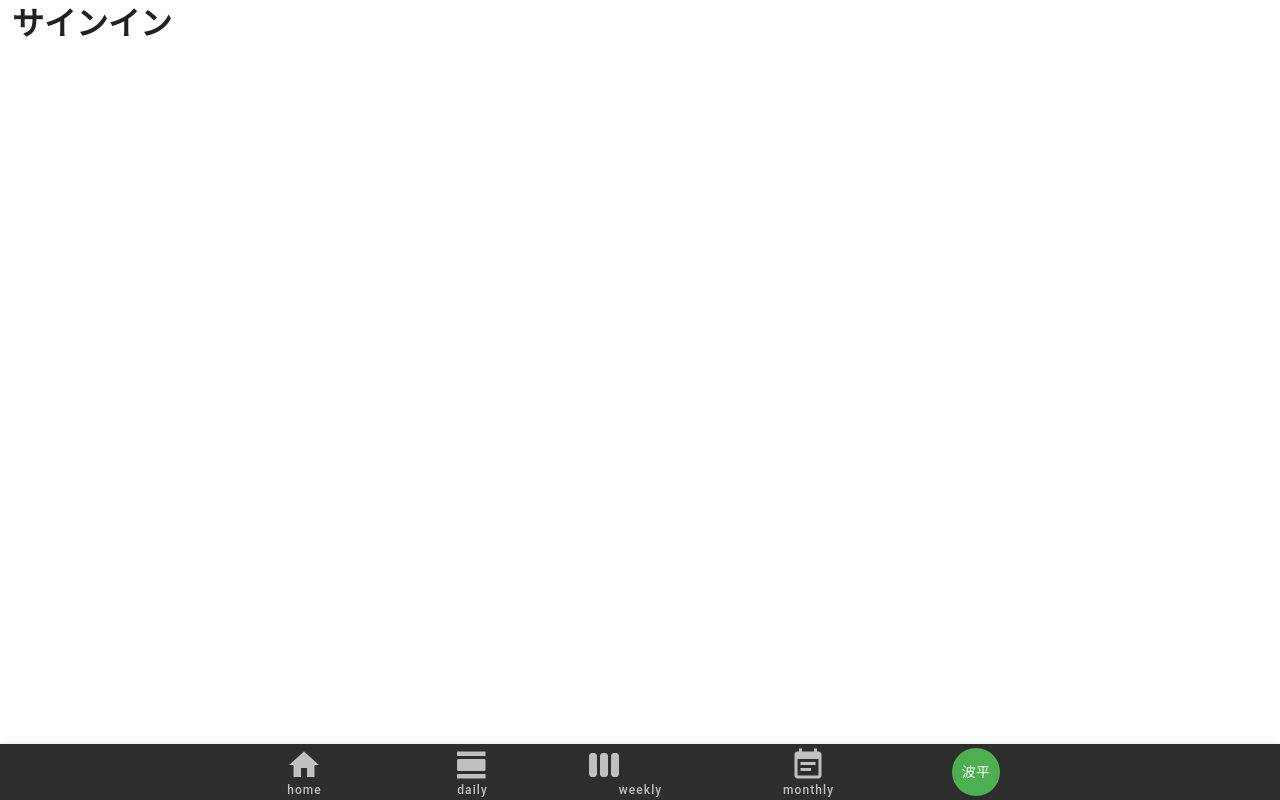
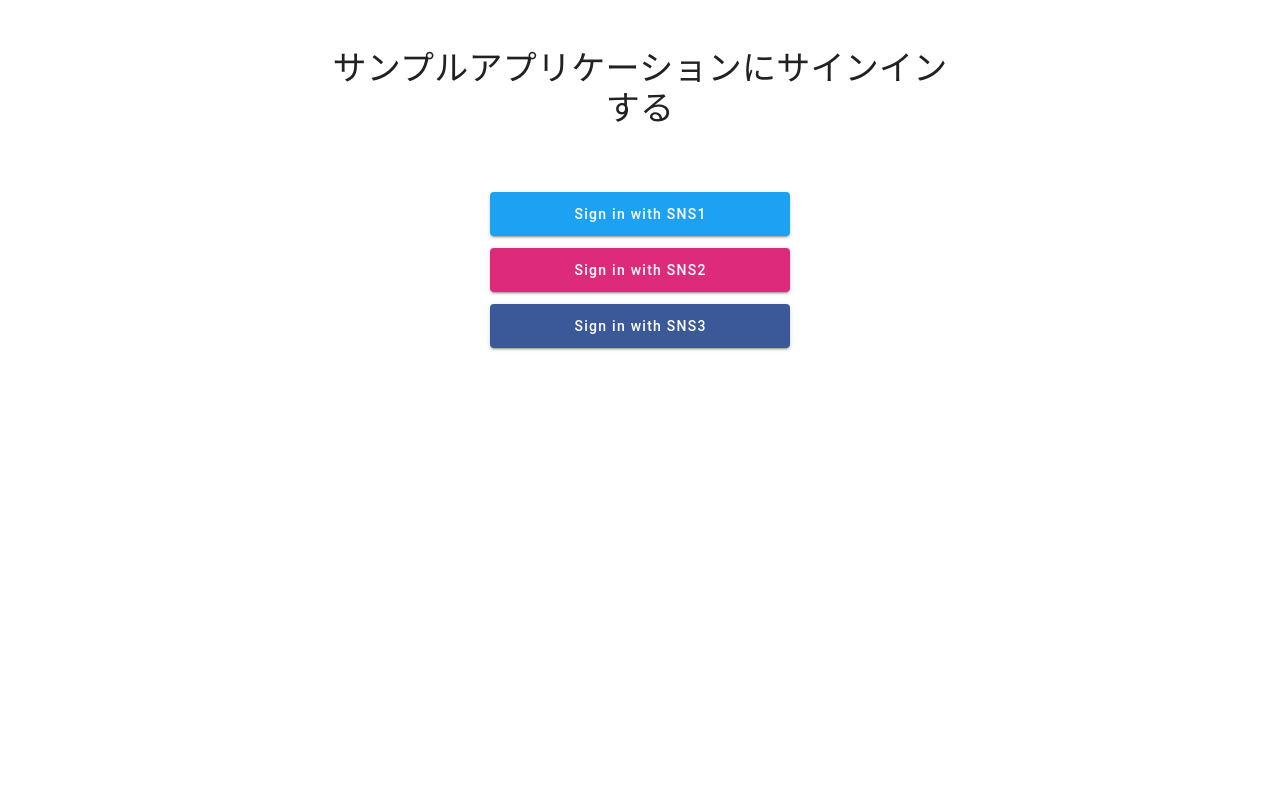
Before and after one commit to zakzakst/vue3-practice3, a Vue app: page /sign-in in a window 1280 px wide. Built offline with nearby package versions, Linux system fonts and the light colour scheme; a small style sheet from the web is missing.

Commit message:
STEP10-4-1

```diff
--- a/src/components/Footer.vue
+++ b/src/components/Footer.vue
@@ -52,8 +52,13 @@
 </template>
 
 <script lang="ts">
-import { defineComponent, reactive, toRefs } from '@vue/composition-api';
-import { profileMockData } from '@/store/profile';
+import {
+  defineComponent,
+  reactive,
+  toRefs,
+  computed,
+} from '@vue/composition-api';
+import { profileStore } from '@/store/profile';
 
 export default defineComponent({
   setup(prop, context) {
@@ -72,7 +77,9 @@
         },
       ],
       // サインインしているユーザー
-      signInUser: profileMockData,
+      signInUser: computed(() => {
+        return profileStore.profile;
+      }),
     });
 
     /**
@@ -115,6 +122,7 @@
      * サインアウトします。
      */
     const signOut = () => {
+      profileStore.profile = null;
       routerPush('/sign-in');
     };
 
--- a/src/main.ts
+++ b/src/main.ts
@@ -1,13 +1,11 @@
 import Vue from 'vue';
-import VueCompositionAPI from '@vue/composition-api';
 import App from '@/App.vue';
 import router from '@/router';
 import store from '@/store';
 import vuetify from '@/plugins/vuetify';
 import 'roboto-fontface/css/roboto/roboto-fontface.css';
 import 'material-design-icons-iconfont/dist/material-design-icons.css';
-
-Vue.use(VueCompositionAPI);
+import '@/plugins/composition-api';
 
 Vue.config.productionTip = false;
 
--- /dev/null
+++ b/src/plugins/composition-api.ts
@@ -0,0 +1,4 @@
+import Vue from 'vue';
+import VueCompositionAPI from '@vue/composition-api';
+
+Vue.use(VueCompositionAPI);
--- a/src/store/profile.ts
+++ b/src/store/profile.ts
@@ -1,3 +1,5 @@
+import '@/plugins/composition-api';
+import { reactive } from '@vue/composition-api';
 import { Profile } from '@/store/profile.model';
 
 export const profileMockData: Profile = {
@@ -8,3 +10,5 @@
   hasAvatar: false,
   mailAddress: 'namihei@example.com',
 };
+
+export const profileStore = reactive({ profile: null as Profile | null });
--- a/src/views/SignIn.vue
+++ b/src/views/SignIn.vue
@@ -1,11 +1,61 @@
 <template>
-  <div>
-    <h1>サインイン</h1>
-  </div>
+  <v-row align="center" justify="center">
+    <v-col cols="12" md="6" class="text-center">
+      <p class="display-1 py-12">サンプルアプリケーションにサインインする</p>
+      <div>
+        <v-btn
+          width="300"
+          large
+          color="#1da1f2"
+          class="white--text text-none"
+          @click="signIn"
+        >
+          Sign in with SNS1
+        </v-btn>
+      </div>
+      <div class="mt-3">
+        <v-btn
+          width="300"
+          large
+          color="#dd2a7b"
+          class="white--text text-none"
+          @click="signIn"
+        >
+          Sign in with SNS2
+        </v-btn>
+      </div>
+      <div class="mt-3">
+        <v-btn
+          width="300"
+          large
+          color="#3b5998"
+          class="white--text text-none"
+          @click="signIn"
+        >
+          Sign in with SNS3
+        </v-btn>
+      </div>
+    </v-col>
+  </v-row>
 </template>
 
 <script lang="ts">
 import { defineComponent } from '@vue/composition-api';
+import { profileStore, profileMockData } from '@/store/profile';
 
-export default defineComponent({});
+export default defineComponent({
+  setup(prop, context) {
+    /**
+     * サインインする
+     */
+    const signIn = () => {
+      profileStore.profile = profileMockData;
+      context.root.$router.push('/');
+    };
+
+    return {
+      signIn,
+    };
+  },
+});
 </script>
```
